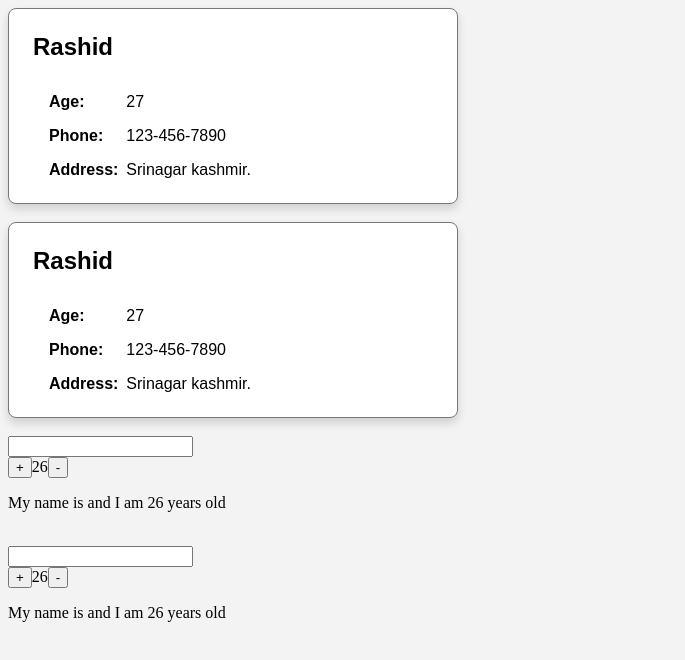
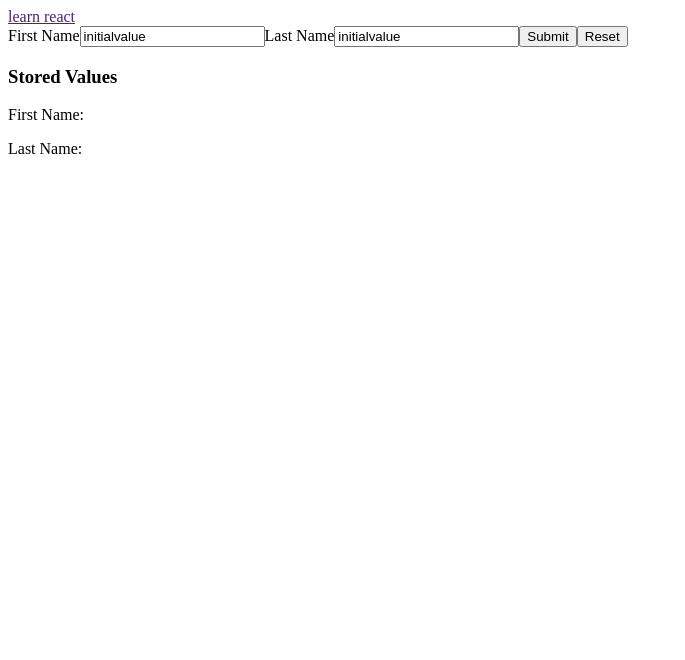
Before and after one commit to rashidyaqoob/upskill-reactjs, a React (Create React App) app: page / in a window 1280 px wide. Shown: the top 660 px of the page, without its empty margins (0-685 px from the left). Built offline with nearby package versions, Linux system fonts and the light colour scheme.

Commit message:
LDT-575: Hook Testing on Local Storage Hook

```diff
--- a/src/App.jsx
+++ b/src/App.jsx
@@ -1,36 +1,67 @@
-import "./user.css";
-import user from "./user.json";
-import UserCard from "./components/UserCard";
-import { UserClassCard } from "./components/UserClassCard";
-import NameCounter from "./components/NameCounter";
-import { NameCounterClass } from "./components/NameCounterClass";
+import React from "react";
+import { useState } from "react";
+// import "./components/form.css";
+import useLocalStorage from "./components/useLocalStorage";
 
 function App() {
-  console.log(user);
+  const [firstName, setFirstName] = useState("initialvalue");
+  const [lastName, setLastName] = useState("initialvalue");
+  const [storedFirstName, setStoredFirstName] = useLocalStorage(
+    "FIRST_NAME",
+    ""
+  );
+  const [storedLastName, setStoredLastName] = useLocalStorage("LAST_NAME", "");
+
+  const handleSubmit = (e) => {
+    e.preventDefault();
+    setStoredFirstName(firstName);
+    setStoredLastName(lastName);
+  };
+
+  const handleReset = (e) => {
+    e.preventDefault();
+    setFirstName("");
+    setLastName("");
+    setStoredFirstName("");
+    setStoredLastName("");
+  };
+
   return (
     <div className="App">
-      <UserCard
-        name={user.name}
-        age={user.age}
-        phoneNumber={user.phoneNumber}
-        address={user.address}
-      />
-
-      <br />
-
-      <UserClassCard
-        name={user.name}
-        age={user.age}
-        phoneNumber={user.phoneNumber}
-        address={user.address}
-      />
-
-      <br />
-
-      <NameCounter />
-      <br />
-
-      <NameCounterClass />
+      <a href="">learn react</a>
+      <form className="storage-form" onSubmit={handleSubmit}>
+        <label htmlFor="firstname">First Name</label>
+        <input
+          id="firstname"
+          type="text"
+          required
+          value={firstName}
+          onChange={(e) => setFirstName(e.target.value)}
+          placeholder="Enter your first name"
+        />
+        <label htmlFor="lastName">Last Name</label>
+        <input
+          id="lastName"
+          type="text"
+          required
+          value={lastName}
+          onChange={(e) => setLastName(e.target.value)}
+          placeholder="Enter your last name"
+        />
+        <input type="submit" value="Submit" />
+        <button type="button" onClick={handleReset}>
+          Reset
+        </button>
+      </form>
+      <div className="stored-values">
+        <h3>Stored Values</h3>
+        <p>
+          First Name: <span>{storedFirstName}</span>
+        </p>
+        <p>
+          Last Name: <span>{storedLastName}</span>
+        </p>
+      </div>
     </div>
   );
 }
--- /dev/null
+++ b/src/components/form.css
@@ -0,0 +1,102 @@
+.App {
+  display: flex;
+  flex-direction: column;
+  justify-content: center;
+  align-items: center;
+  height: 100vh;
+  background: linear-gradient(135deg, #f5f7fa, #c3cfe2);
+  font-family: Arial, sans-serif;
+}
+
+.storage-form {
+  background: #fff;
+  padding: 2rem;
+  border-radius: 10px;
+  box-shadow: 0 10px 15px rgba(0, 0, 0, 0.1);
+  text-align: center;
+  max-width: 400px;
+  width: 100%;
+}
+
+.storage-form label {
+  display: block;
+  margin-bottom: 0.5rem;
+  font-weight: bold;
+  color: #333;
+  text-align: left;
+}
+
+.storage-form input[type="text"] {
+  width: 100%;
+  padding: 0.75rem;
+  margin-bottom: 1rem;
+  border: 1px solid #ddd;
+  border-radius: 5px;
+  font-size: 1rem;
+  transition: all 0.3s ease;
+}
+
+.storage-form input[type="text"]:focus {
+  border-color: #007bff;
+  box-shadow: 0 0 5px rgba(0, 123, 255, 0.5);
+  outline: none;
+}
+
+.storage-form input::placeholder {
+  color: #aaa;
+}
+
+.storage-form input[type="submit"],
+.storage-form button {
+  background-color: #007bff;
+  color: #fff;
+  border: none;
+  padding: 0.75rem 1.5rem;
+  border-radius: 5px;
+  font-size: 1rem;
+  cursor: pointer;
+  transition: background-color 0.3s ease;
+  margin-top: 0.5rem;
+}
+
+.storage-form input[type="submit"]:hover,
+.storage-form button:hover {
+  background-color: #0056b3;
+}
+
+.storage-form button {
+  background-color: #ff4d4d;
+  margin-left: 0.5rem;
+}
+
+.storage-form button:hover {
+  background-color: #e60000;
+}
+
+.stored-values {
+  margin-top: 2rem;
+  background: #fff;
+  padding: 1rem 2rem;
+  border-radius: 10px;
+  box-shadow: 0 10px 15px rgba(0, 0, 0, 0.1);
+  text-align: left;
+  width: 100%;
+  max-width: 400px;
+}
+
+.stored-values h3 {
+  margin-bottom: 1rem;
+  font-size: 1.5rem;
+  color: #333;
+}
+
+.stored-values p {
+  margin: 0.5rem 0;
+  font-size: 1rem;
+  color: #555;
+}
+
+.stored-values span {
+  font-weight: bold;
+  color: #333;
+}
--- /dev/null
+++ b/src/components/useLocalStorage.js
@@ -0,0 +1,29 @@
+import { useState, useEffect } from "react";
+
+function useLocalStorage(key, initialValue) {
+  const getStoredValue = () => {
+    const storedValue = localStorage.getItem(key);
+    if (storedValue !== null) {
+      try {
+        return JSON.parse(storedValue);
+      } catch (error) {
+        console.error(`Error parsing localStorage key "${key}":`, error);
+      }
+    }
+    return initialValue;
+  };
+
+  const [value, setValue] = useState(getStoredValue);
+
+  useEffect(() => {
+    if (value === undefined) {
+      localStorage.removeItem(key);
+    } else {
+      localStorage.setItem(key, JSON.stringify(value));
+    }
+  }, [key, value]);
+
+  return [value, setValue];
+}
+
+export default useLocalStorage;
```
Also changed, not shown: 2 other files (tests, documents, lock files or other folders).
